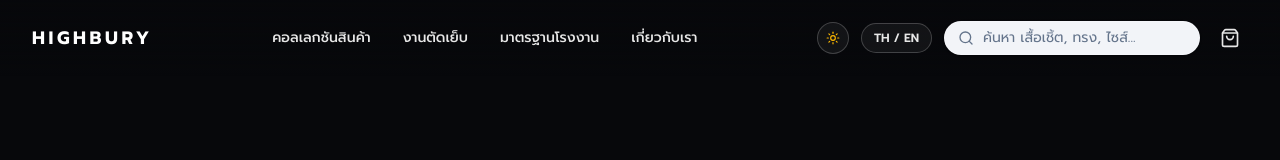
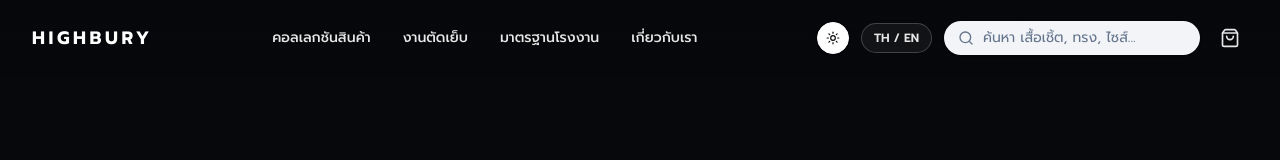
Before and after one commit to papound/highbury_shirt, a Next.js app: page /about in a window 1280 px wide. Shown: the top 160 px of the page. Built offline with nearby package versions, Linux system fonts and the light colour scheme; a small style sheet from the web is missing; a web font is replaced by a local one.

Commit message:
style(storefront-v3): style theme switcher button as crisp white pill

```diff
--- a/components/storefront/v3/header-v3.tsx
+++ b/components/storefront/v3/header-v3.tsx
@@ -232,23 +232,19 @@ export default function HeaderV3({
 
             {/* Right: Quantum Pill Actions */}
             <div className="flex items-center gap-3">
-              {/* Theme Switcher (Dark / Light Version) */}
+              {/* Theme Switcher (Dark / Light Version) - Crisp White Pill Button */}
               {onToggleTheme && (
                 <button
                   type="button"
                   onClick={onToggleTheme}
-                  className={`p-2 rounded-full text-xs font-semibold border transition-all cursor-pointer flex items-center justify-center ${
-                    theme === "light"
-                      ? "border-[#E5E7EB] bg-[#F1F5F9] text-[#0F172A] hover:bg-[#E2E8F0]"
-                      : "border-white/20 bg-white/5 text-[#E7E7E7] hover:text-white hover:border-white/40"
-                  }`}
+                  className="p-2 rounded-full text-xs font-semibold bg-white text-[#07080B] hover:bg-white/90 shadow-sm border border-white transition-all cursor-pointer flex items-center justify-center shrink-0"
                   aria-label={theme === "light" ? "Switch to Dark Mode" : "Switch to Light Mode"}
                   title={theme === "light" ? "สลับเป็นโหมดมืด (Dark Version)" : "สลับเป็นโหมดสว่าง (Light Version)"}
                 >
                   {theme === "light" ? (
                     <Moon className="w-3.5 h-3.5 text-[#0F172A]" />
                   ) : (
-                    <Sun className="w-3.5 h-3.5 text-[#FFB900]" />
+                    <Sun className="w-3.5 h-3.5 text-[#07080B]" />
                   )}
                 </button>
               )}
@@ -566,20 +562,16 @@ export default function HeaderV3({
                   onToggleTheme();
                   setMobileMenuOpen(false);
                 }}
-                className={`w-full py-2.5 px-4 rounded-full text-xs font-semibold border flex items-center justify-center gap-2 transition-colors ${
-                  theme === "light"
-                    ? "border-[#E5E7EB] bg-[#F1F5F9] text-[#0F172A] hover:bg-[#E2E8F0]"
-                    : "border-white/20 bg-white/5 text-white hover:bg-white/10"
-                }`}
+                className="w-full py-2.5 px-4 rounded-full text-xs font-semibold bg-white text-[#07080B] hover:bg-white/90 shadow-sm border border-white flex items-center justify-center gap-2 transition-colors cursor-pointer"
               >
                 {theme === "light" ? (
                   <>
-                    <Moon className="w-4 h-4 text-[#0F172A]" />
+                    <Moon className="w-4 h-4 text-[#07080B]" />
                     <span>เปลี่ยนเป็นโหมดมืด (Dark Version)</span>
                   </>
                 ) : (
                   <>
-                    <Sun className="w-4 h-4 text-[#FFB900]" />
+                    <Sun className="w-4 h-4 text-[#07080B]" />
                     <span>เปลี่ยนเป็นโหมดสว่าง (Light Version)</span>
                   </>
                 )}
```
